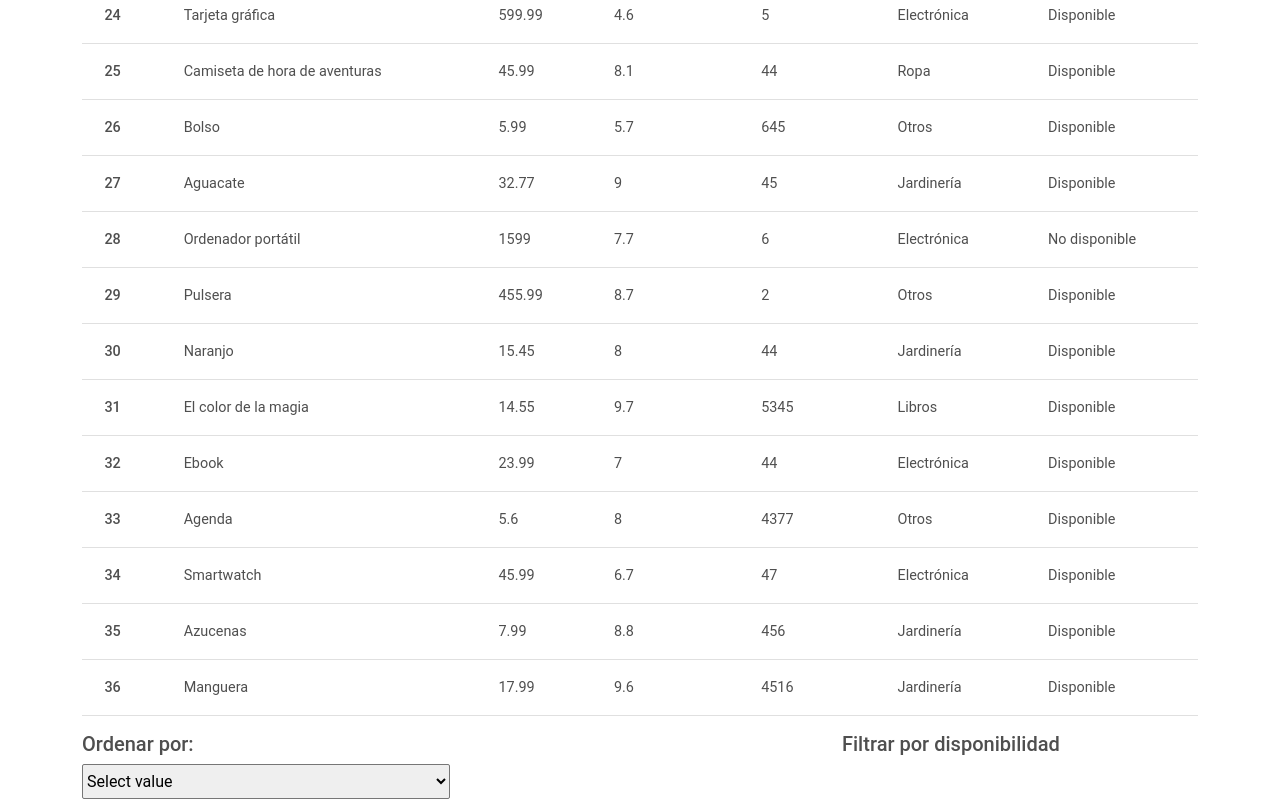
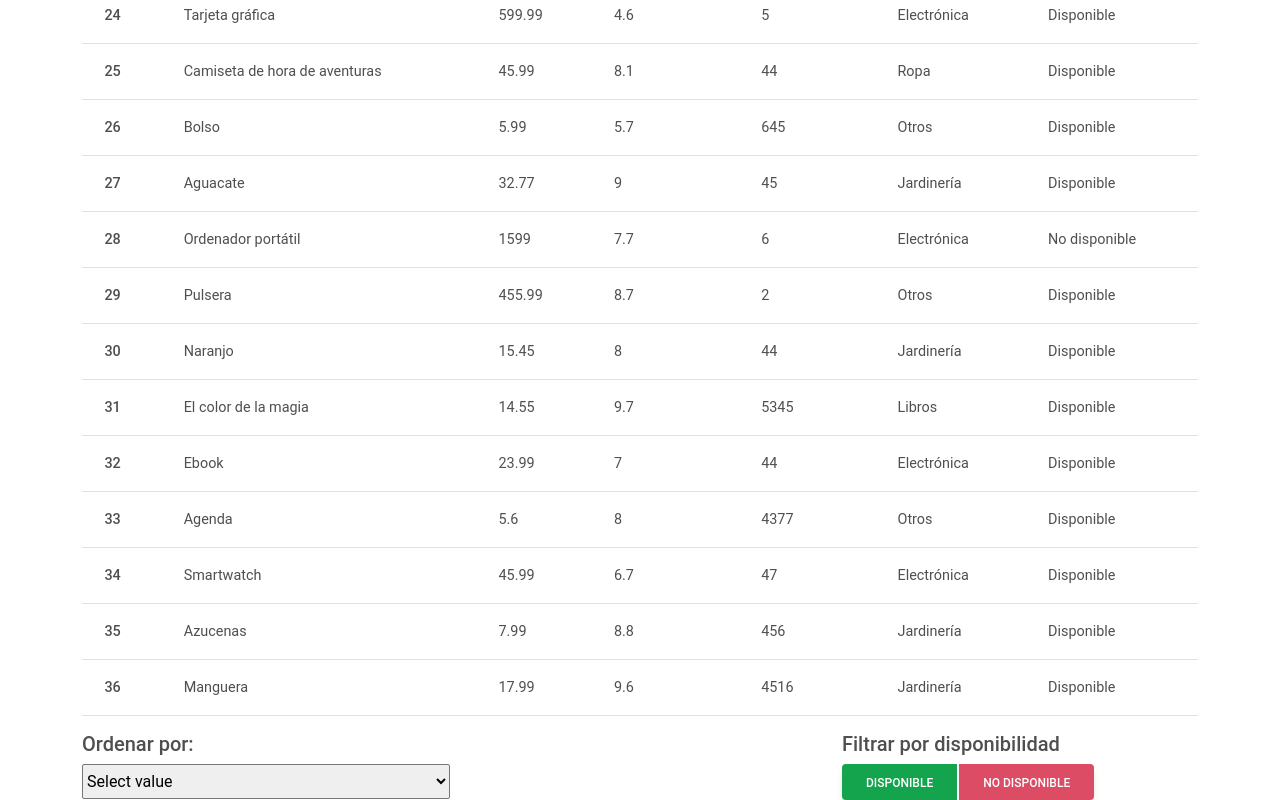
Before and after one commit to irenealcaine/filter-sort-search-pagination-react, a React (Create React App) app: page / in a window 1280 px wide. Shown: the part 1569-2369 px from the top of the page. Built offline with nearby package versions, Linux system fonts and the light colour scheme; data requests are answered from the project's data file.

Commit message:
add filter by stock

```diff
--- a/src/App.js
+++ b/src/App.js
@@ -1,6 +1,6 @@
 import React, { useState, useEffect } from 'react';
 import axios from 'axios';
-import { MDBTable, MDBTableHead, MDBTableBody, MDBRow, MDBCol, MDBContainer, MDBBtn } from 'mdb-react-ui-kit';
+import { MDBTable, MDBTableHead, MDBTableBody, MDBRow, MDBCol, MDBContainer, MDBBtn, MDBBtnGroup } from 'mdb-react-ui-kit';
 import './App.css';
 
 function App() {
@@ -52,6 +52,14 @@ function App() {
       .catch((err) => console.log(err))
   }
 
+  const handleFilter = async (value) => {
+    return await axios
+      .get(`http://localhost:5000/products?stock=${value}`)
+      .then((response) => {
+        setData(response.data)
+      })
+      .catch((err) => console.log(err))
+  }
 
   return (
     <MDBContainer>
@@ -124,9 +132,16 @@ function App() {
             ))}
           </select>
         </MDBCol>
-        <MDBCol size='4'><h5>Filtrar por disponibilidad</h5></MDBCol>
+        <MDBCol size='4'>
+          <h5>Filtrar por disponibilidad</h5>
+          <MDBBtnGroup>
+            <MDBBtn color='success' onClick={() => handleFilter(true)}>Disponible</MDBBtn>
+            <MDBBtn color='danger' style={{ marginLeft: '2px' }} onClick={() => handleFilter(false)}
+            >No disponible </MDBBtn>
+          </MDBBtnGroup>
+        </MDBCol>
       </MDBRow>
-    </MDBContainer>
+    </MDBContainer >
   );
 }
 
```
